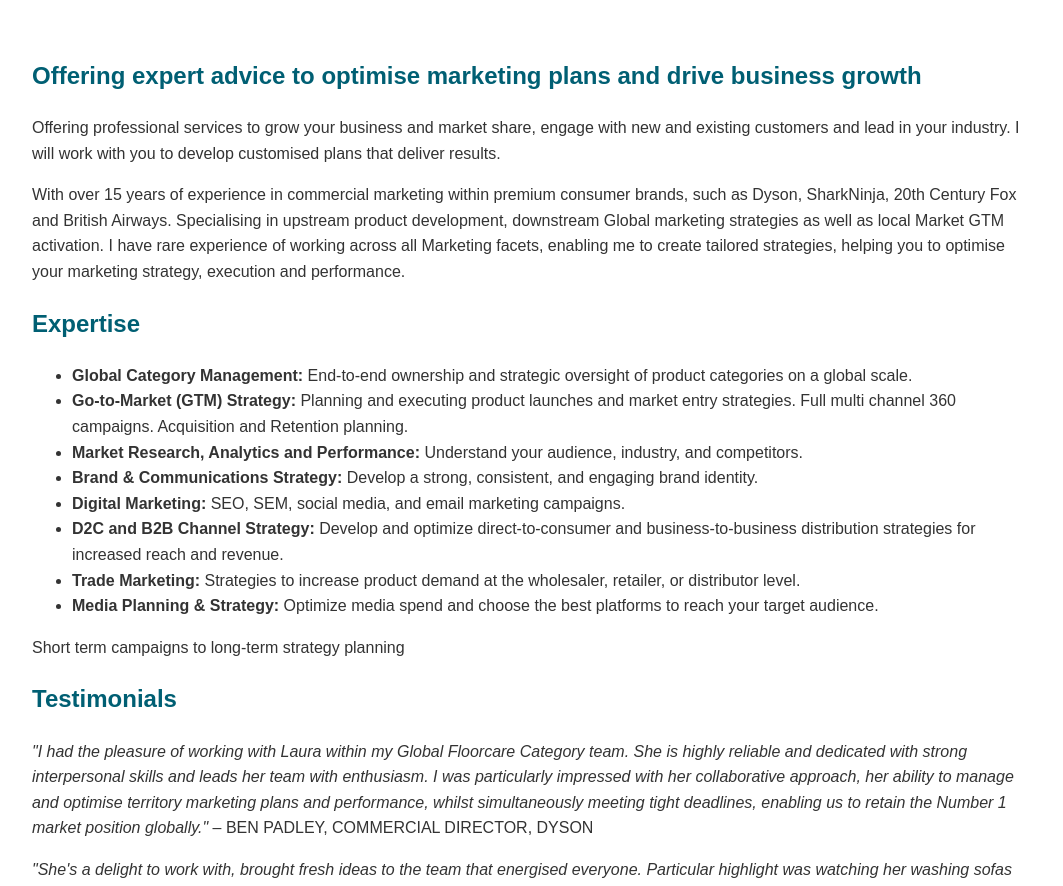
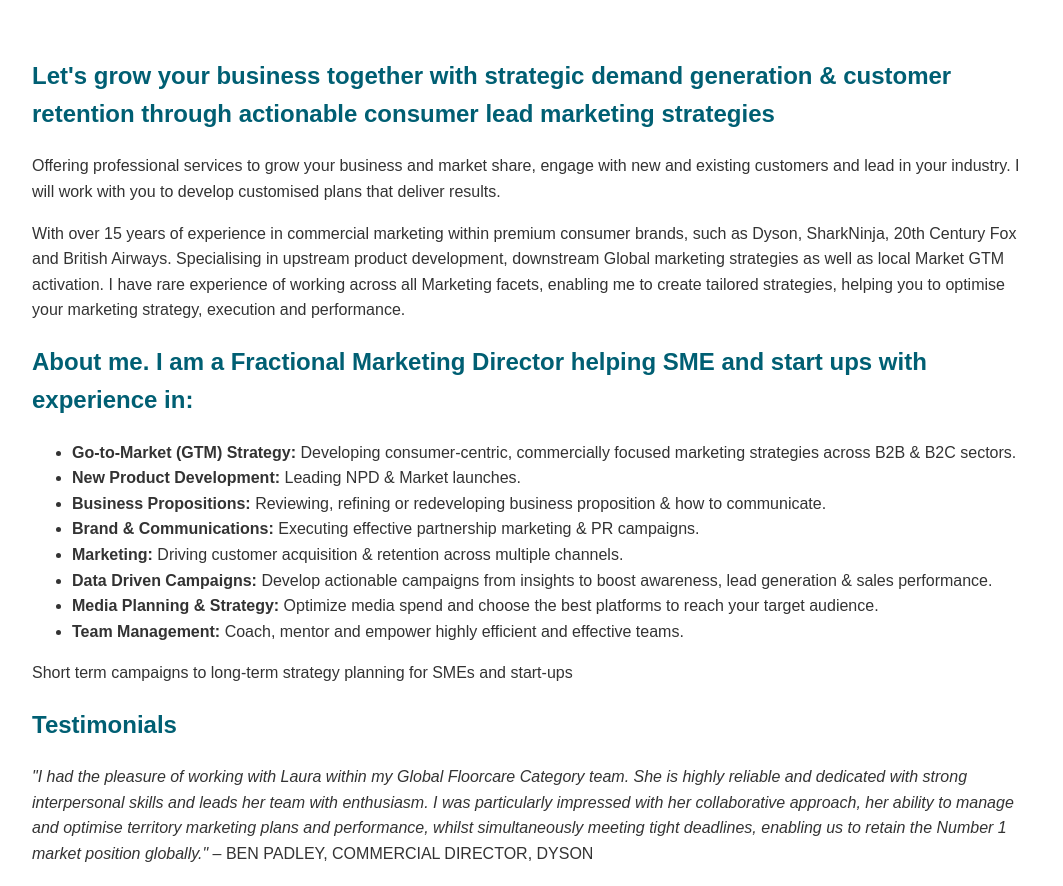
Before and after one commit to Lauratriptree/Marketing-Consultancy, a plain HTML site: page index.html in a window 1280 px wide. Shown: the part 576-1462 px from the top of the page, without its empty margins (108-1171 px from the left). Drawn offline with Linux system fonts and the light colour scheme.

Commit message:
Update index.html

```diff
--- a/index.html
+++ b/index.html
@@ -88,24 +88,24 @@
     <img src="https://images.pexels.com/photos/3184465/pexels-photo-3184465.jpeg" alt="Marketing Team" class="image-banner">
 
     <section id="about">
-      <h2>Offering expert advice to optimise marketing plans and drive business growth</h2>
+      <h2>Let's grow your business together with strategic demand generation & customer retention through actionable consumer lead marketing strategies</h2>
       <p>Offering professional services to grow your business and market share, engage with new and existing customers and lead in your industry. I will work with you to develop customised plans that deliver results.</p>
       <p>With over 15 years of experience in commercial marketing within premium consumer brands, such as Dyson, SharkNinja, 20th Century Fox and British Airways. Specialising in upstream product development, downstream Global marketing strategies as well as local Market GTM activation. I have rare experience of working across all Marketing facets, enabling me to create tailored strategies, helping you to optimise your marketing strategy, execution and performance.</p>
     </section>
 
     <section id="services">
-      <h2>Expertise</h2>
+      <h2> About me.  I am a Fractional Marketing Director helping SME and start ups with experience in:</h2>  </h2>
       <ul>
-        <li><strong>Global Category Management:</strong> End-to-end ownership and strategic oversight of product categories on a global scale.</li>
-        <li><strong>Go-to-Market (GTM) Strategy:</strong> Planning and executing product launches and market entry strategies. Full multi channel 360 campaigns. Acquisition and Retention planning.</li>
-        <li><strong>Market Research, Analytics and Performance:</strong> Understand your audience, industry, and competitors.</li>
-        <li><strong>Brand & Communications Strategy:</strong> Develop a strong, consistent, and engaging brand identity.</li>
-        <li><strong>Digital Marketing:</strong> SEO, SEM, social media, and email marketing campaigns.</li>
-        <li><strong>D2C and B2B Channel Strategy:</strong> Develop and optimize direct-to-consumer and business-to-business distribution strategies for increased reach and revenue.</li>
-        <li><strong>Trade Marketing:</strong> Strategies to increase product demand at the wholesaler, retailer, or distributor level.</li>
+        <li><strong>Go-to-Market (GTM) Strategy:</strong> Developing consumer-centric, commercially focused marketing strategies across B2B & B2C sectors.</li>
+        <li><strong>New Product Development:</strong> Leading NPD & Market launches.</li>
+        <li><strong>Business Propositions:</strong> Reviewing, refining or redeveloping business proposition & how to communicate.</li>
+        <li><strong>Brand & Communications:</strong> Executing effective partnership marketing & PR campaigns.</li>
+        <li><strong>Marketing:</strong> Driving customer acquisition & retention across multiple channels.</li>
+        <li><strong>Data Driven Campaigns:</strong> Develop actionable campaigns from insights to boost awareness, lead generation & sales performance.</li>
         <li><strong>Media Planning & Strategy:</strong> Optimize media spend and choose the best platforms to reach your target audience.</li>
+        <li><strong>Team Management:</strong> Coach, mentor and empower highly efficient and effective teams.</li>
       </ul>
-      <p>Short term campaigns to long-term strategy planning</p>
+      <p>Short term campaigns to long-term strategy planning for SMEs and start-ups</p>
 
     <section id="testimonials">
       <h2>Testimonials</h2>
```
